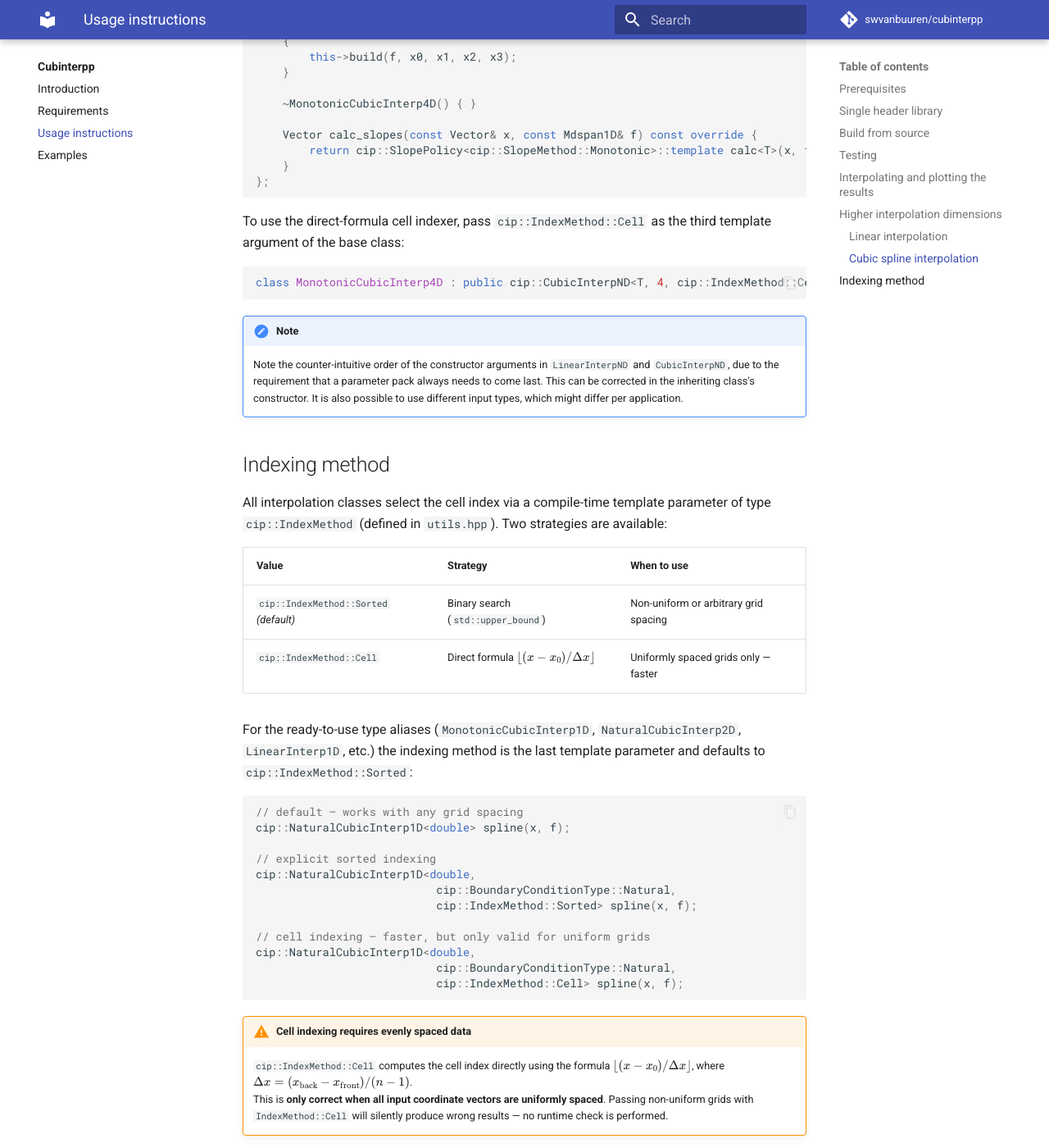
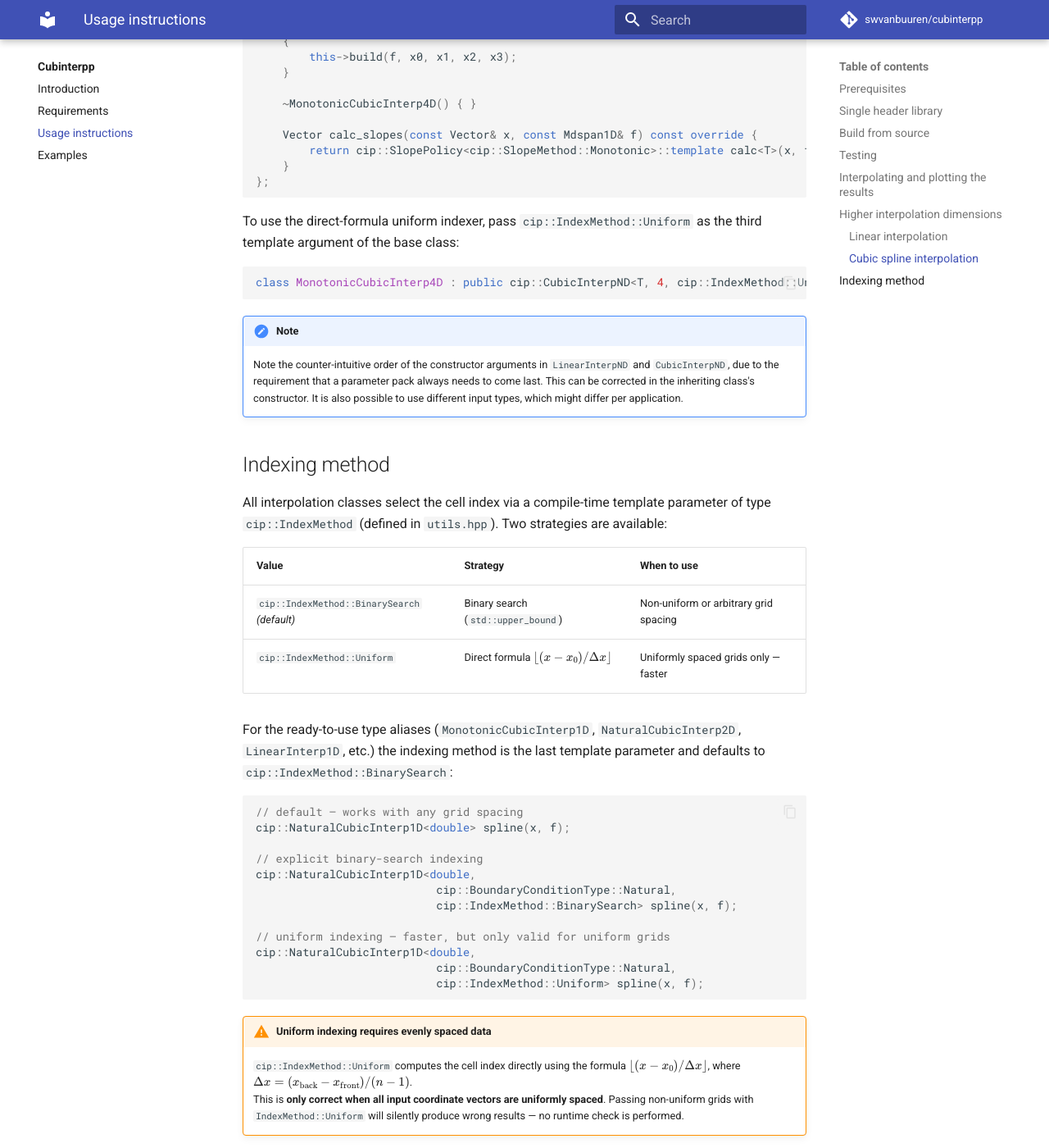
Before and after one commit to swvanbuuren/cubinterpp, an MkDocs documentation site: the page built from docs/usage.md, in a window 1280 px wide and 1400 px high, scrolled down 3331 px. Shown: the whole window at 82% size. Built offline with MkDocs 1.6.1 and Material for MkDocs 9.7.7, drawn with Linux system fonts in a browser that asks for light colours; comment, search, counter and statistics services are not loaded; some of the changed text lies outside the part shown.

Commit message:
refactor: Enhance Indexer methods for improved clarity and performance
Signed-off-by: Sietze van Buuren <s.van.buuren@gmail.com>

````diff
--- a/docs/usage.md
+++ b/docs/usage.md
@@ -135,11 +135,11 @@ public:
 };
 ```
 
-To use the direct-formula cell indexer (see [Indexing method](#indexing-method)
-below), pass `cip::IndexMethod::Cell` as the third template argument:
+To use the direct-formula uniform indexer (see [Indexing method](#indexing-method)
+below), pass `cip::IndexMethod::Uniform` as the third template argument:
 
 ```cpp
-class LinearInterp4D : public LinearInterpND<T, 4, cip::IndexMethod::Cell> { ... };
+class LinearInterp4D : public LinearInterpND<T, 4, cip::IndexMethod::Uniform> { ... };
 ```
 
 ### Cubic spline interpolation
@@ -179,11 +179,11 @@ public:
 };
 ```
 
-To use the direct-formula cell indexer, pass `cip::IndexMethod::Cell` as the
+To use the direct-formula uniform indexer, pass `cip::IndexMethod::Uniform` as the
 third template argument of the base class:
 
 ```cpp
-class MonotonicCubicInterp4D : public cip::CubicInterpND<T, 4, cip::IndexMethod::Cell> { ... };
+class MonotonicCubicInterp4D : public cip::CubicInterpND<T, 4, cip::IndexMethod::Uniform> { ... };
 ```
 
 !!! note
@@ -200,31 +200,31 @@ are available:
 
 | Value | Strategy | When to use |
 |---|---|---|
-| `cip::IndexMethod::Sorted` *(default)* | Binary search (`std::upper_bound`) | Non-uniform or arbitrary grid spacing |
-| `cip::IndexMethod::Cell` | Direct formula $\lfloor(x - x_0) / \Delta x\rfloor$ | Uniformly spaced grids only — faster |
+| `cip::IndexMethod::BinarySearch` *(default)* | Binary search (`std::upper_bound`) | Non-uniform or arbitrary grid spacing |
+| `cip::IndexMethod::Uniform` | Direct formula $\lfloor(x - x_0) / \Delta x\rfloor$ | Uniformly spaced grids only — faster |
 
 For the ready-to-use type aliases (`MonotonicCubicInterp1D`,
 `NaturalCubicInterp2D`, `LinearInterp1D`, etc.) the indexing method is the last
-template parameter and defaults to `cip::IndexMethod::Sorted`:
+template parameter and defaults to `cip::IndexMethod::BinarySearch`:
 
 ```cpp
 // default — works with any grid spacing
 cip::NaturalCubicInterp1D<double> spline(x, f);
 
-// explicit sorted indexing
+// explicit binary-search indexing
 cip::NaturalCubicInterp1D<double,
                            cip::BoundaryConditionType::Natural,
-                           cip::IndexMethod::Sorted> spline(x, f);
+                           cip::IndexMethod::BinarySearch> spline(x, f);
 
-// cell indexing — faster, but only valid for uniform grids
+// uniform indexing — faster, but only valid for uniform grids
 cip::NaturalCubicInterp1D<double,
                            cip::BoundaryConditionType::Natural,
-                           cip::IndexMethod::Cell> spline(x, f);
+                           cip::IndexMethod::Uniform> spline(x, f);
 ```
 
-!!! warning "Cell indexing requires evenly spaced data"
-    `cip::IndexMethod::Cell` computes the cell index directly using the formula
+!!! warning "Uniform indexing requires evenly spaced data"
+    `cip::IndexMethod::Uniform` computes the cell index directly using the formula
     $\lfloor(x - x_0) / \Delta x\rfloor$, where $\Delta x = (x_\text{back} - x_\text{front}) / (n - 1)$.
     This is **only correct when all input coordinate vectors are uniformly
-    spaced**.  Passing non-uniform grids with `IndexMethod::Cell` will silently
+    spaced**.  Passing non-uniform grids with `IndexMethod::Uniform` will silently
     produce wrong results — no runtime check is performed.
````
Also changed, not shown: 6 other files.
